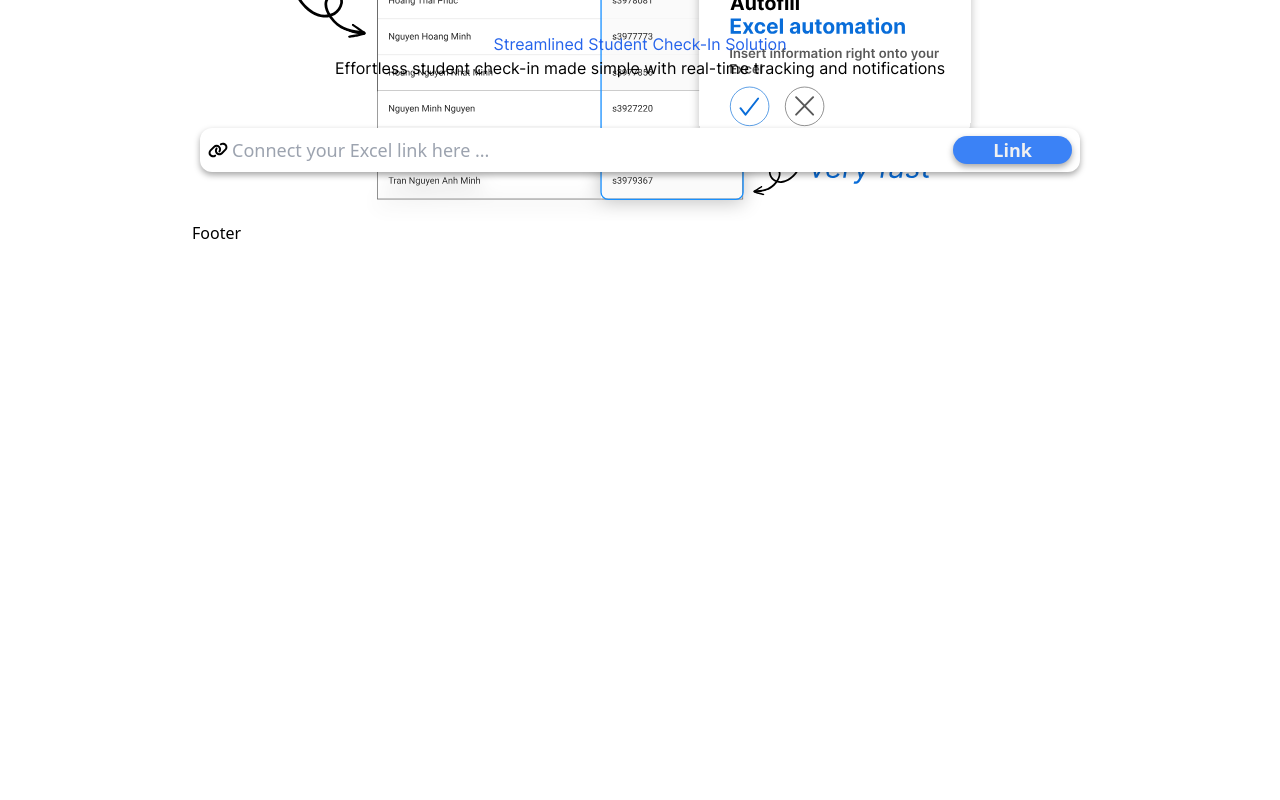
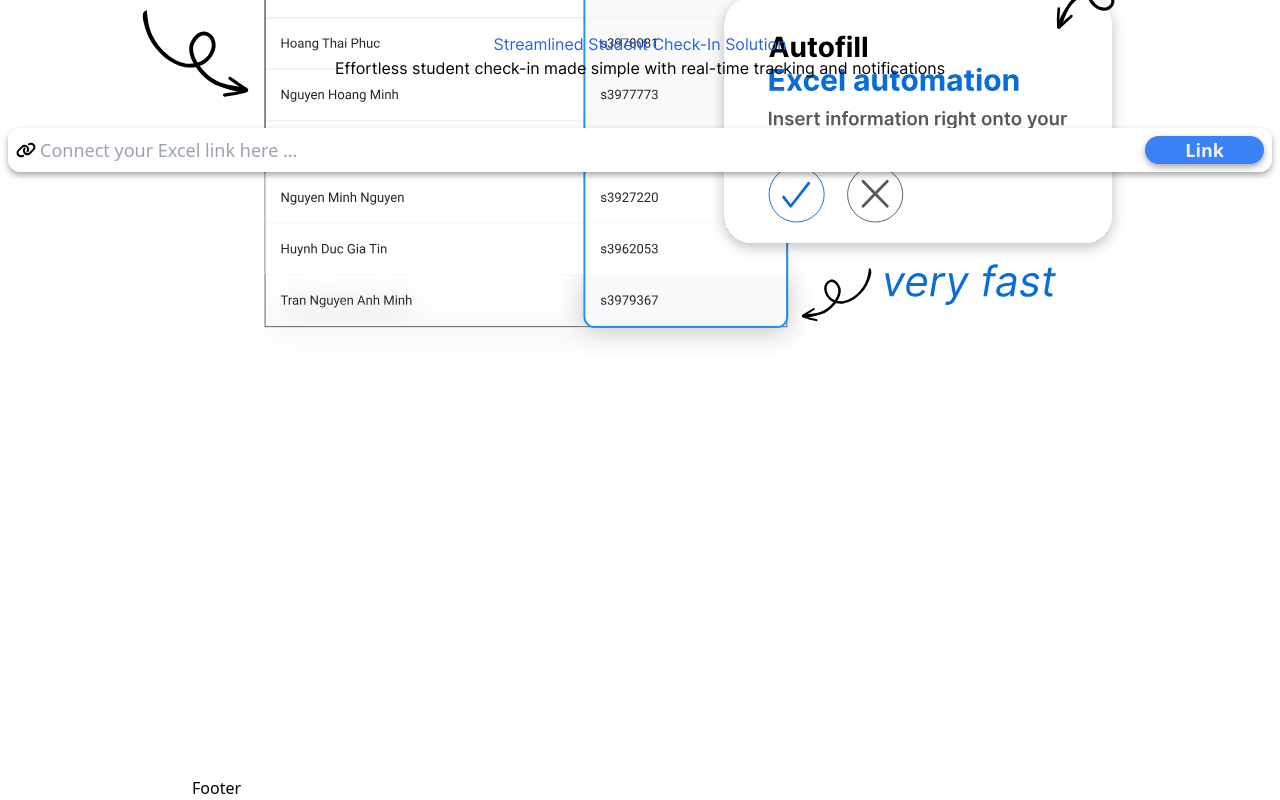
Before and after one commit to RMIT-FinTech-Club/Check-in-System, a Next.js app: page / in a window 1280 px wide. Built offline with nearby package versions, Linux system fonts and the light colour scheme.

Commit message:
Update layout.jsx

```diff
--- a/app/layout.jsx
+++ b/app/layout.jsx
@@ -11,12 +11,15 @@
 export default function RootLayout({ children }) {
   return (
     <html lang="en">
-      <body className='m-0'>
-        <main className='content'>
-          {children}
-        </main>
-        <Footer />
-      </body>
+    <head>
+      <meta charset="UTF-8" />
+      <meta name="viewport" content="width=device-width, initial-scale=1.0" />
+      <title>Document</title>
+    </head>
+    <body className='min-h-screen flex flex-col'>
+      <main className='flex-grow'>{children}</main>
+      <Footer />
+    </body>
     </html>
   )
 }
```
